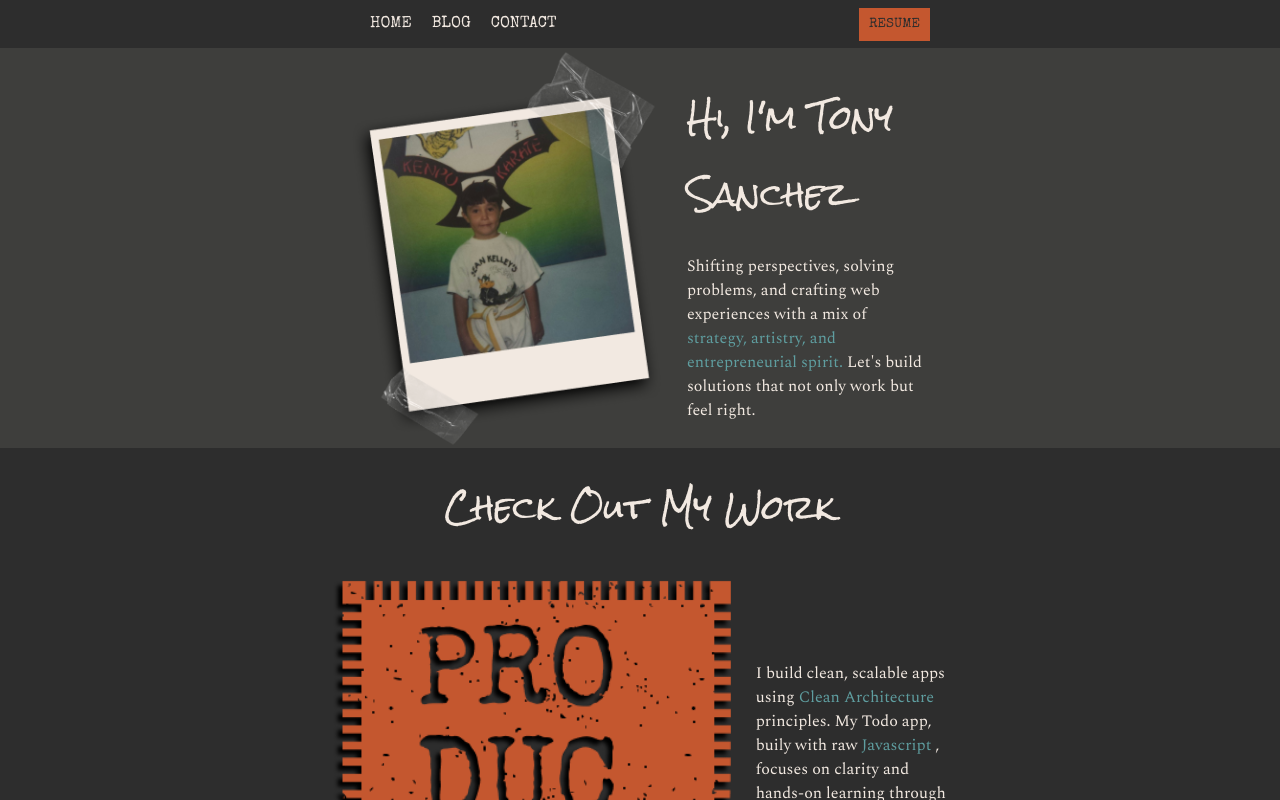
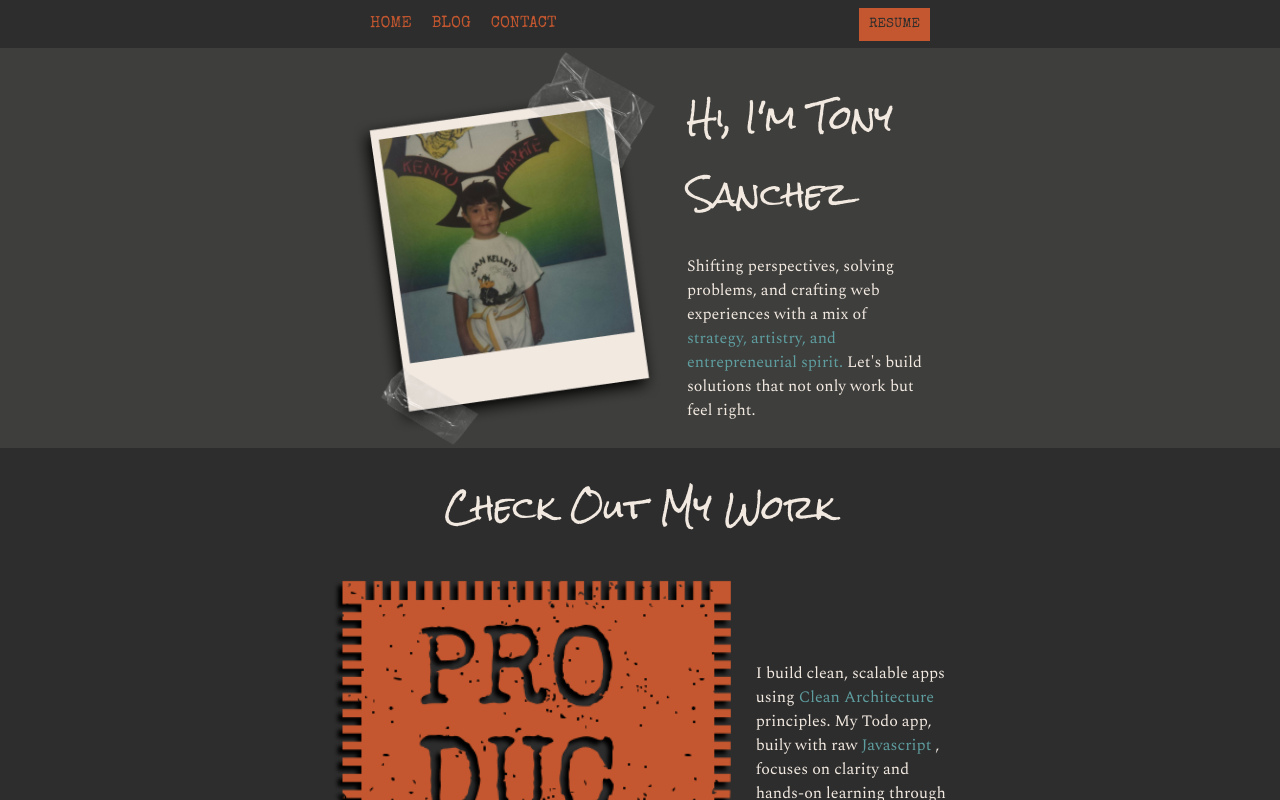
Before and after one commit to RichardAnthonySanchez/portfolio-summer2023, a plain HTML site: page index.html in a window 1280 px wide. Shown: the top 800 px of the page. Drawn offline with nearby package versions, Linux system fonts and the light colour scheme.

Commit message:
updated the nav li tag colors to the accent color of all the links on the page for better readability and user experience

```diff
--- a/css/style.css
+++ b/css/style.css
@@ -89,6 +89,7 @@ button {
   font-family: "Special Elite", serif;
   font-weight: 400;
   font-style: normal;
+  color: var(--accent-color);
 }
 
 .section-intro {
```
